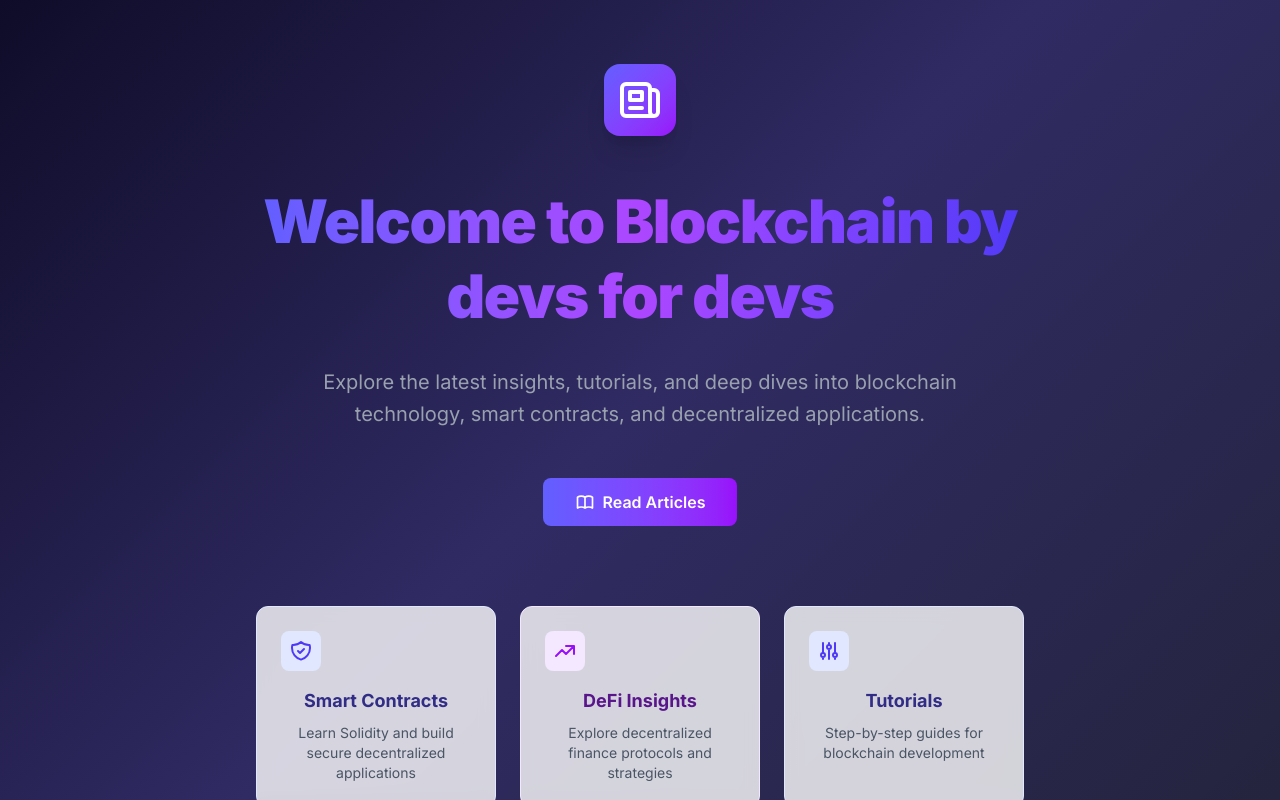
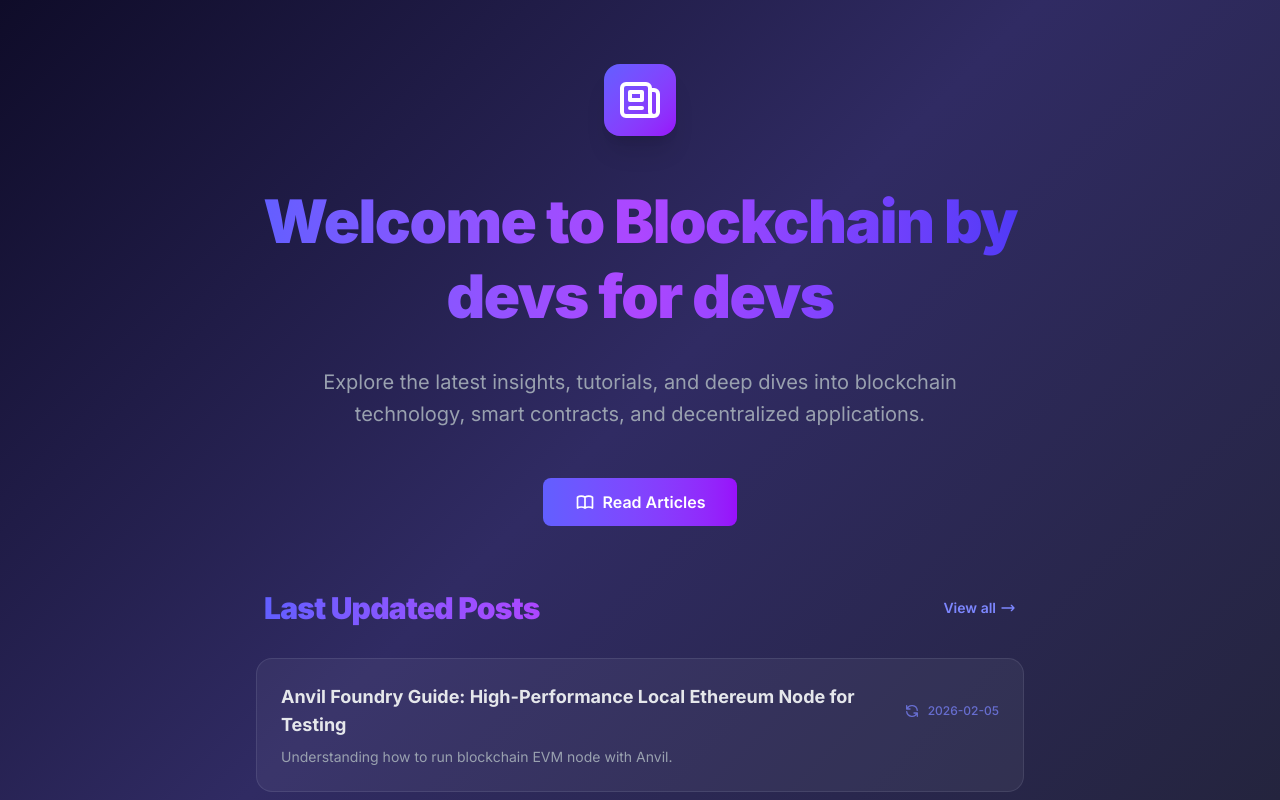
Before and after one commit to javirro/blog, a Next.js app: page / in a window 1280 px wide. Shown: the top 800 px of the page. Built offline with nearby package versions, Linux system fonts and the light colour scheme.

Commit message:
fix: add remaining files

```diff
--- a/src/app/page.tsx
+++ b/src/app/page.tsx
@@ -1,3 +1,4 @@
+import LastUpdatedPosts from '@/ui/LastUpdatedPosts'
 import Link from 'next/link'
 
 export default function Home() {
@@ -6,12 +7,7 @@ export default function Home() {
       <main className="flex min-h-screen w-full max-w-4xl flex-col items-center justify-center py-16 px-4 sm:px-8 lg:px-16">
         <div className="flex flex-col items-center gap-8 text-center max-w-3xl">
           <div className="inline-block p-3 rounded-2xl bg-linear-to-br from-indigo-500 to-purple-600 shadow-xl mb-4">
-            <svg
-              className="w-12 h-12 text-white"
-              fill="none"
-              stroke="currentColor"
-              viewBox="0 0 24 24"
-            >
+            <svg className="w-12 h-12 text-white" fill="none" stroke="currentColor" viewBox="0 0 24 24">
               <path
                 strokeLinecap="round"
                 strokeLinejoin="round"
@@ -26,9 +22,7 @@ export default function Home() {
           </h1>
 
           <p className="text-lg sm:text-xl leading-8 text-gray-400 max-w-2xl">
-            Explore the latest insights, tutorials, and deep dives into
-            blockchain technology, smart contracts, and decentralized
-            applications.
+            Explore the latest insights, tutorials, and deep dives into blockchain technology, smart contracts, and decentralized applications.
           </p>
 
           <div className="flex flex-col sm:flex-row gap-4 mt-4 w-full sm:w-auto">
@@ -36,12 +30,7 @@ export default function Home() {
               href="/posts"
               className="flex h-12 items-center justify-center gap-2 rounded-lg bg-linear-to-r from-indigo-500 to-purple-600 px-8 text-white font-semibold transition-all duration-300 hover:shadow-xl hover:scale-105"
             >
-              <svg
-                className="w-5 h-5"
-                fill="none"
-                stroke="currentColor"
-                viewBox="0 0 24 24"
-              >
+              <svg className="w-5 h-5" fill="none" stroke="currentColor" viewBox="0 0 24 24">
                 <path
                   strokeLinecap="round"
                   strokeLinejoin="round"
@@ -52,81 +41,8 @@ export default function Home() {
               Read Articles
             </Link>
           </div>
-
-          <div className="mt-12 grid grid-cols-1 sm:grid-cols-3 gap-6 w-full">
-            <div className="p-6 rounded-xl bg-white/80 backdrop-blur-sm border border-indigo-100 hover:border-indigo-300 transition-all duration-300 hover:shadow-lg">
-              <div className="w-10 h-10 rounded-lg bg-indigo-100 flex items-center justify-center mb-4">
-                <svg
-                  className="w-6 h-6 text-indigo-600"
-                  fill="none"
-                  stroke="currentColor"
-                  viewBox="0 0 24 24"
-                >
-                  <path
-                    strokeLinecap="round"
-                    strokeLinejoin="round"
-                    strokeWidth={2}
-                    d="M9 12l2 2 4-4m5.618-4.016A11.955 11.955 0 0112 2.944a11.955 11.955 0 01-8.618 3.04A12.02 12.02 0 003 9c0 5.591 3.824 10.29 9 11.622 5.176-1.332 9-6.03 9-11.622 0-1.042-.133-2.052-.382-3.016z"
-                  />
-                </svg>
-              </div>
-              <h3 className="font-bold text-lg text-indigo-900 mb-2">
-                Smart Contracts
-              </h3>
-              <p className="text-gray-600 text-sm">
-                Learn Solidity and build secure decentralized applications
-              </p>
-            </div>
-
-            <div className="p-6 rounded-xl bg-white/80 backdrop-blur-sm border border-purple-100 hover:border-purple-300 transition-all duration-300 hover:shadow-lg">
-              <div className="w-10 h-10 rounded-lg bg-purple-100 flex items-center justify-center mb-4">
-                <svg
-                  className="w-6 h-6 text-purple-600"
-                  fill="none"
-                  stroke="currentColor"
-                  viewBox="0 0 24 24"
-                >
-                  <path
-                    strokeLinecap="round"
-                    strokeLinejoin="round"
-                    strokeWidth={2}
-                    d="M13 7h8m0 0v8m0-8l-8 8-4-4-6 6"
-                  />
-                </svg>
-              </div>
-              <h3 className="font-bold text-lg text-purple-900 mb-2">
-                DeFi Insights
-              </h3>
-              <p className="text-gray-600 text-sm">
-                Explore decentralized finance protocols and strategies
-              </p>
-            </div>
-
-            <div className="p-6 rounded-xl bg-white/80 backdrop-blur-sm border border-indigo-100 hover:border-indigo-300 transition-all duration-300 hover:shadow-lg">
-              <div className="w-10 h-10 rounded-lg bg-indigo-100 flex items-center justify-center mb-4">
-                <svg
-                  className="w-6 h-6 text-indigo-600"
-                  fill="none"
-                  stroke="currentColor"
-                  viewBox="0 0 24 24"
-                >
-                  <path
-                    strokeLinecap="round"
-                    strokeLinejoin="round"
-                    strokeWidth={2}
-                    d="M12 6V4m0 2a2 2 0 100 4m0-4a2 2 0 110 4m-6 8a2 2 0 100-4m0 4a2 2 0 110-4m0 4v2m0-6V4m6 6v10m6-2a2 2 0 100-4m0 4a2 2 0 110-4m0 4v2m0-6V4"
-                  />
-                </svg>
-              </div>
-              <h3 className="font-bold text-lg text-indigo-900 mb-2">
-                Tutorials
-              </h3>
-              <p className="text-gray-600 text-sm">
-                Step-by-step guides for blockchain development
-              </p>
-            </div>
-          </div>
         </div>
+        <LastUpdatedPosts />
       </main>
     </div>
   )
--- a/src/lib/posts.ts
+++ b/src/lib/posts.ts
@@ -39,3 +39,11 @@ export function getPostBySlug(slug: string): Post | undefined {
   const posts = getAllPosts();
   return posts.find((post) => post.slug === slug);
 }
+
+export function getLastUpdatedPosts(limit: number = 3): Post[] {
+  const posts = getAllPosts()
+  return posts
+    .filter((post) => post.updated)
+    .sort((a, b) => (a.updated > b.updated ? -1 : 1))
+    .slice(0, limit)
+}
```
